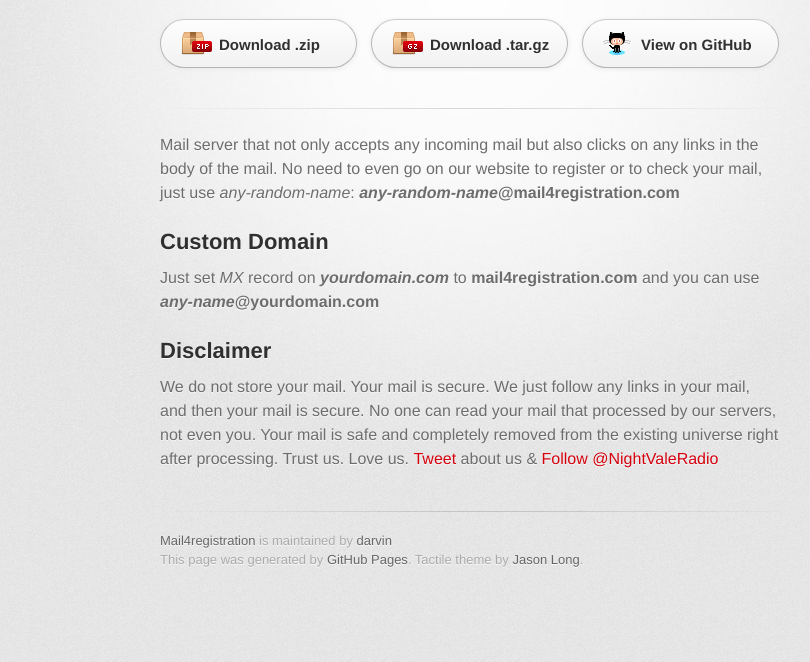
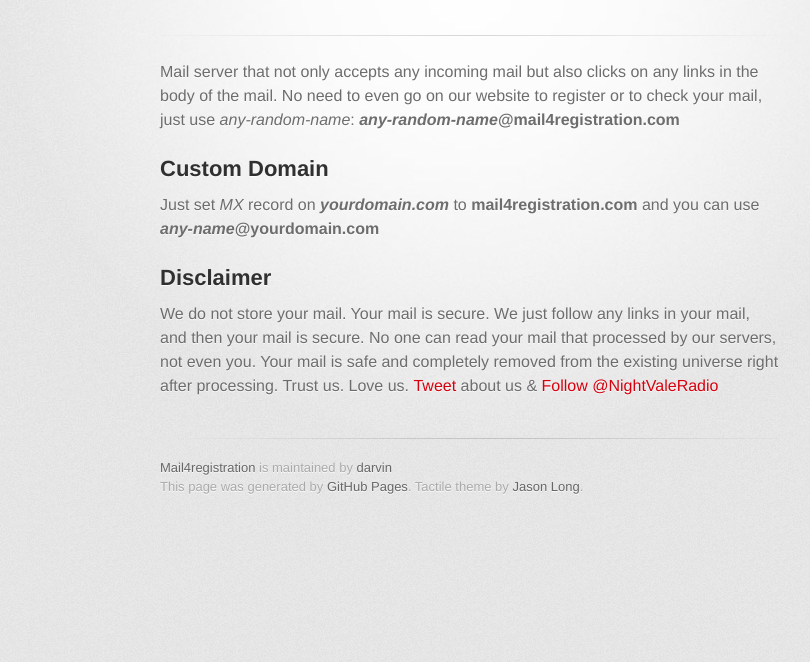
Before and after one commit to darvin/mail4registration, a plain HTML site: page index.html in a window 1280 px wide. Shown: the part 138-800 px from the top of the page, without its empty margins (170-980 px from the left). Drawn offline with Linux system fonts and the light colour scheme; a web font is replaced by a local one.

Commit message:
Update index.html

```diff
--- a/index.html
+++ b/index.html
@@ -22,11 +22,6 @@
           <h2>best 10 minute mail</h2>
         </header>
 
-        <section id="downloads" class="clearfix">
-          <a href="https://github.com/darvin/mail4registration/zipball/master" id="download-zip" class="button"><span>Download .zip</span></a>
-          <a href="https://github.com/darvin/mail4registration/tarball/master" id="download-tar-gz" class="button"><span>Download .tar.gz</span></a>
-          <a href="https://github.com/darvin/mail4registration" id="view-on-github" class="button"><span>View on GitHub</span></a>
-        </section>
 
         <hr>
 
```
